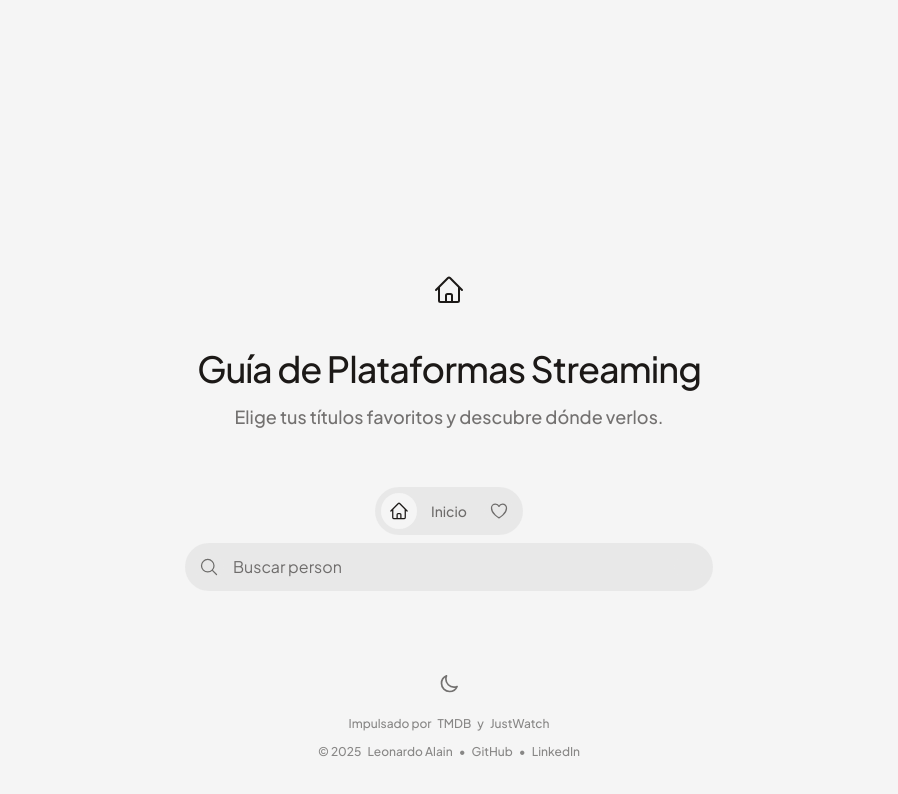
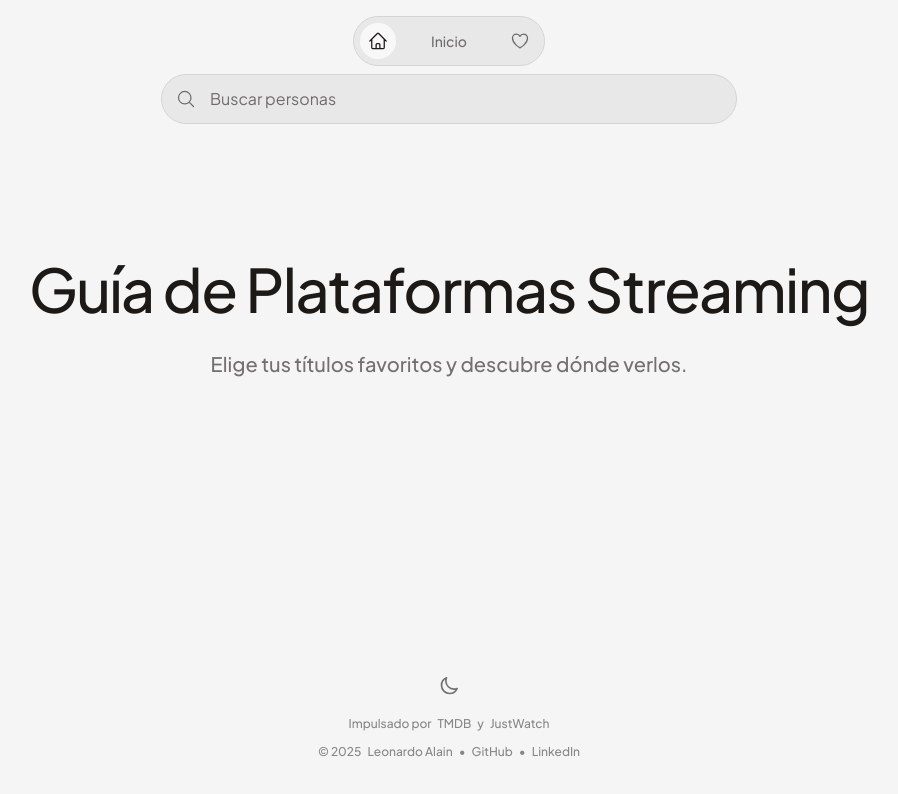
Before and after one commit to leinvg/movie-viewer, a Next.js app: page / in a window 1280 px wide. Shown: the top 794 px of the page, without its empty margins (191-1089 px from the left). Built offline with nearby package versions, Linux system fonts and the light colour scheme.

Commit message:
refactor: actualiza sistema de variables CSS a canvas/surface/glass y mejora nomenclatura

```diff
--- a/src/app/favorites/page.tsx
+++ b/src/app/favorites/page.tsx
@@ -1,15 +1,13 @@
 // src/app/favorites/page.tsx
 
 import FavoritesList from "@/components/FavoritesList";
-import Header from "@/components/Header";
 import RegionSelector from "@/components/RegionSelector";
 import { ErrorBoundary } from "@/components/ErrorBoundary";
 
 export default function FavoritesPage() {
   return (
     <main className="flex-1">
-      <Header />
-      <div className="max-w-7xl mx-auto p-4 pt-40">
+      <div className="max-w-7xl mx-auto pt-40">
         <div className="flex items-center justify-between mb-4">
           <h1 className="text-2xl font-bold text-gray-900 dark:text-white">
             Tus Favoritos
--- a/src/app/layout.tsx
+++ b/src/app/layout.tsx
@@ -3,8 +3,9 @@
 import "@/app/globals.css";
 import { Plus_Jakarta_Sans } from "next/font/google";
 import type { Metadata } from "next";
+import { ThemeProvider } from "@/components/ThemeProvider";
 import Footer from "@/components/Footer";
-import { ThemeProvider } from "@/components/ThemeProvider";
+import Header from "@/components/Header";
 
 const plusJakartaSans = Plus_Jakarta_Sans({
   subsets: ["latin"],
@@ -28,9 +29,12 @@ export default function RootLayout({
       className={`${plusJakartaSans.variable} scroll-smooth antialiased`}
       suppressHydrationWarning
     >
-      <body className="flex flex-col min-h-dvh overflow-x-hidden bg-background text-foreground transition-colors">
+      <body className="flex flex-col min-h-dvh overflow-x-hidden bg-canvas text-foreground transition-colors">
         <ThemeProvider>
-          <main className="flex flex-1">{children}</main>
+          <Header />
+          <main className="flex flex-1 w-full max-w-7xl mx-auto px-4 md:px-6">
+            {children}
+          </main>
           <Footer />
         </ThemeProvider>
       </body>
--- a/src/app/page.tsx
+++ b/src/app/page.tsx
@@ -1,42 +1,16 @@
 // src/app/page.tsx
-
-import Header from "@/components/Header";
 
 export default async function Home() {
   return (
-    <div className="w-full mx-auto">
-      <div className="relative w-full h-full flex flex-col justify-center">
-        <section className="z-10 flex flex-col items-center gap-8 md:gap-10 pt-30">
-          <div className="flex items-center gap-2">
-            <svg
-              xmlns="http://www.w3.org/2000/svg"
-              fill="none"
-              viewBox="0 0 24 24"
-              strokeWidth={1.5}
-              stroke="currentColor"
-              className="size-8"
-            >
-              <path
-                strokeLinecap="round"
-                strokeLinejoin="round"
-                d="m2.25 12 8.954-8.955c.44-.439 1.152-.439 1.591 0L21.75 12M4.5 9.75v10.125c0 .621.504 1.125 1.125 1.125H9.75v-4.875c0-.621.504-1.125 1.125-1.125h2.25c.621 0 1.125.504 1.125 1.125V21h4.125c.621 0 1.125-.504 1.125-1.125V9.75M8.25 21h8.25"
-              />
-            </svg>
-          </div>
-          <div className="px-4 flex flex-col items-center gap-2 md:gap-3 text-center">
-            <h1 className="text-3xl md:text-4xl leading-tight tracking-tight font-medium">
-              Guía de <span className="hidden md:inline">Plataformas </span>
-              Streaming
-            </h1>
-            <p className="font-medium md:text-lg text-foreground-secondary">
-              Elige tus títulos favoritos y descubre dónde verlos.
-            </p>
-          </div>
-          <div className="w-full max-w-lg md:max-w-2xl flex flex-col items-center gap-6">
-            <Header />
-          </div>
-        </section>
-      </div>
+    <div className="flex flex-col justify-center w-full">
+      <section className="text-center px-8 md:px-16">
+        <h1 className="mb-3 md:mb-6 text-3xl leading-tight tracking-tight font-medium md:text-6xl">
+          Guía de Plataformas Streaming
+        </h1>
+        <p className="text-foreground-secondary font-medium md:text-xl dark:font-normal">
+          Elige tus títulos favoritos y descubre dónde verlos.
+        </p>
+      </section>
     </div>
   );
 }
--- a/src/app/search/page.tsx
+++ b/src/app/search/page.tsx
@@ -1,6 +1,5 @@
 // src/app/search/page.tsx
 
-import Header from "@/components/Header";
 import SearchResults from "@/components/SearchResults";
 import { ErrorBoundary } from "@/components/ErrorBoundary";
 import { fetchFilteredSearch } from "@/services/tmdb";
@@ -29,8 +28,7 @@ export default async function SearchPage({ searchParams }: Props) {
 
   return (
     <main className="flex-1">
-      <Header initialQuery={q} />
-      <div className="pt-40 p-4 max-w-7xl mx-auto">
+      <div className="pt-40 max-w-7xl mx-auto">
         {q ? (
           <ErrorBoundary>
             <SearchResults
--- a/src/components/Header.tsx
+++ b/src/components/Header.tsx
@@ -4,7 +4,7 @@
 
 import SearchBar from "./SearchBar";
 import Link from "next/link";
-import { usePathname } from "next/navigation";
+import { usePathname, useSearchParams } from "next/navigation";
 
 const LINK_BASE =
   "p-2 rounded-full transition-all outline-none focus-visible:ring-2 focus-visible:ring-border-focus hover:text-foreground";
@@ -15,23 +15,23 @@ const PAGE_TITLES: Record<string, string> = {
   "/search": "Resultados",
 };
 
-interface HeaderProps {
-  initialQuery?: string;
-}
-
-export default function Header({ initialQuery }: HeaderProps) {
+export default function Header() {
   const pathname = usePathname();
+  const searchParams = useSearchParams();
+  const currentQuery = searchParams.get("q") || "";
   const title = PAGE_TITLES[pathname] || "Buscar";
 
   const isHomePage = pathname === "/";
   const isFavoritesPage = pathname === "/favorites";
 
   return (
-    <header className="fixed left-1/2 -translate-x-1/2 w-full max-w-xl z-50 px-6 pt-4 flex flex-col gap-2 items-center">
-      <div className="flex gap-1.5 backdrop-blur-lg bg-surface rounded-full p-1.5 text-foreground-secondary hover:inset-ring hover:inset-ring-border transition-all">
+    <header className="fixed left-1/2 -translate-x-1/2 w-full max-w-xl z-50 sm:px-0 px-6 pt-4 flex flex-col gap-2 items-center">
+      <div className="flex justify-between items-center w-48 backdrop-blur-lg bg-glass rounded-full p-1.5 text-foreground-secondary border border-line hover:bg-glass-hover hover:border-line-hover transition-all">
         <Link
           href="/"
-          className={`${LINK_BASE} ${isHomePage ? "bg-background text-foreground" : ""}`}
+          className={`${LINK_BASE} ${
+            isHomePage ? "bg-glass-surface text-foreground" : ""
+          }`}
         >
           <svg
             xmlns="http://www.w3.org/2000/svg"
@@ -45,24 +45,13 @@ export default function Header({ initialQuery }: HeaderProps) {
             />
           </svg>
         </Link>
-        <h1 className="flex items-center px-2 text-sm font-medium text-foreground-secondary">
-          {title}
-        </h1>
+        <h2 className="px-2 text-sm font-medium dark:font-normal">{title}</h2>
         <Link
           href="/favorites"
-          className={`${LINK_BASE} ${isFavoritesPage ? "bg-background text-foreground" : ""}`}
+          className={`${LINK_BASE} ${
+            isFavoritesPage ? "bg-glass-surface text-foreground" : ""
+          }`}
         >
-          {/* <svg
-            xmlns="http://www.w3.org/2000/svg"
-            viewBox="0 0 24 24"
-            className="size-5 fill-none stroke-current stroke-[1.5px]"
-          >
-            <path
-              strokeLinecap="round"
-              strokeLinejoin="round"
-              d="M11.48 3.499a.562.562 0 0 1 1.04 0l2.125 5.111a.563.563 0 0 0 .475.345l5.518.442c.499.04.701.663.321.988l-4.204 3.602a.563.563 0 0 0-.182.557l1.285 5.385a.562.562 0 0 1-.84.61l-4.725-2.885a.562.562 0 0 0-.586 0L6.982 20.54a.562.562 0 0 1-.84-.61l1.285-5.386a.562.562 0 0 0-.182-.557l-4.204-3.602a.562.562 0 0 1 .321-.988l5.518-.442a.563.563 0 0 0 .475-.345L11.48 3.5Z"
-            />
-          </svg> */}
           <svg
             xmlns="http://www.w3.org/2000/svg"
             viewBox="0 0 24 24"
@@ -76,7 +65,7 @@ export default function Header({ initialQuery }: HeaderProps) {
           </svg>
         </Link>
       </div>
-      <SearchBar initialQuery={initialQuery} />
+      <SearchBar initialQuery={currentQuery} />
     </header>
   );
 }
--- a/src/components/SearchBar.tsx
+++ b/src/components/SearchBar.tsx
@@ -73,7 +73,7 @@ export default function SearchBar({ initialQuery = "" }: SearchBarProps) {
   return (
     <form
       onSubmit={handleSubmit}
-      className="relative flex items-center w-full overflow-hidden rounded-full bg-surface text-foreground-secondary backdrop-blur-lg transition-all hover:bg-surface-hover hover:text-foreground hover:inset-ring hover:inset-ring-border focus-within:bg-surface-hover focus-within:text-foreground has-[input:focus]:inset-ring-2 has-[input:focus]:inset-ring-border-focus"
+      className="relative flex items-center w-full overflow-hidden rounded-full bg-glass text-foreground-secondary backdrop-blur-lg transition-all hover:bg-glass-hover hover:text-foreground focus-within:bg-glass-hover focus-within:text-foreground has-[input:focus]:border-line-hover border border-line hover:border-line-hover"
     >
       <button
         type="submit"
--- a/src/components/ThemeToggle.tsx
+++ b/src/components/ThemeToggle.tsx
@@ -30,7 +30,7 @@ export default function ThemeToggle() {
   return (
     <button
       onClick={toggleTheme}
-      className="p-2.5 rounded-full text-stone-900/60 dark:text-stone-100/70 hover:text-stone-900 dark:hover:text-stone-100 hover:bg-neutral-300 dark:hover:bg-neutral-700 outline-none focus-visible:ring-2 focus-visible:ring-blue-600 dark:focus-visible:ring-blue-400 transition-all cursor-pointer"
+      className="p-2 rounded-full text-foreground-secondary hover:text-foreground cursor-pointer outline-none focus-visible:ring-2 focus-visible:ring-border-focus transition-all"
       aria-label={`Cambiar a tema ${
         resolvedTheme === "light" ? THEME_LABEL.dark : THEME_LABEL.light
       }`}
```
Also changed, not shown: src/app/globals.css (+26 -20 lines).
